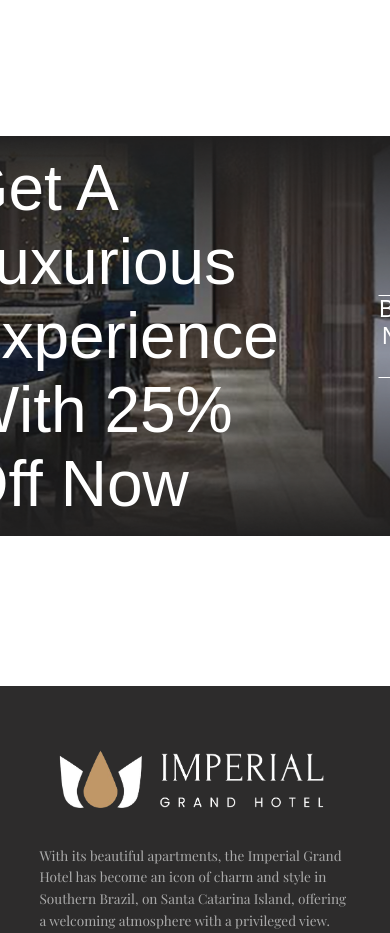
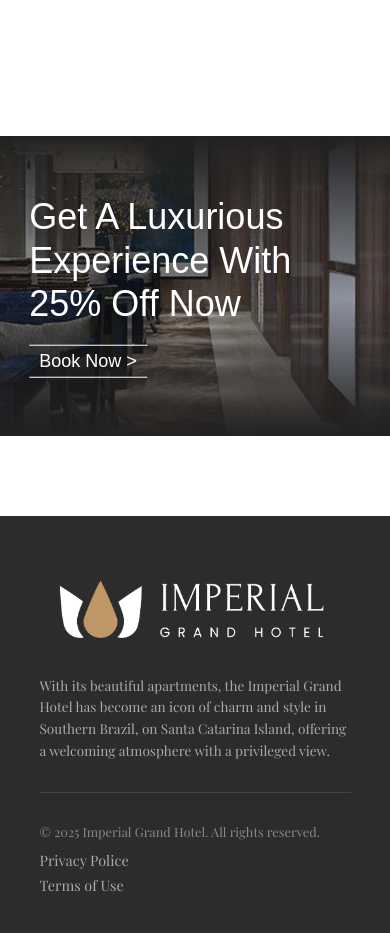
Before and after one commit to trabalhoWebUFSC/trabalhoWebUFSC, a React (Create React App) app in the folder frontend/: page / in a window 390 px wide. Shown: the part 5020-5953 px from the top of the page. Built offline with nearby package versions, Linux system fonts and the light colour scheme; a web font is replaced by a local one.

Commit message:
Update PromoBanner.module.css

```diff
--- a/frontend/src/components/PromoBanner/PromoBanner.module.css
+++ b/frontend/src/components/PromoBanner/PromoBanner.module.css
@@ -65,3 +65,51 @@
     width: 800px;
 
 }
+
+@media (max-width: 768px) {
+
+
+    .promoContent {
+        height: 300px;
+        margin-bottom: 80px;
+
+
+    }
+
+    .promoText {
+        display: flex;
+        flex-direction: column;
+        gap: 20px;
+        width: 85%;
+
+        left: 50%;
+        transform: translate(-50%, -50%);
+        top: 50%;
+        align-items: flex-start;
+        justify-content: center;
+    }
+
+    .promoH1 {
+        font-size: 36px;
+        width: 100%;
+        text-align: left;
+        line-height: 1.2;
+    }
+
+    .promoButton {
+        font-size: 18px;
+        padding: 5px 10px;
+        width: fit-content;
+    }
+
+}
+
+@media (min-width: 780px) and (max-width: 1024px) {
+    .promoButton {
+        margin-top:50px;
+        width:190px;
+        height:50px;
+    }
+
+
+}
```
